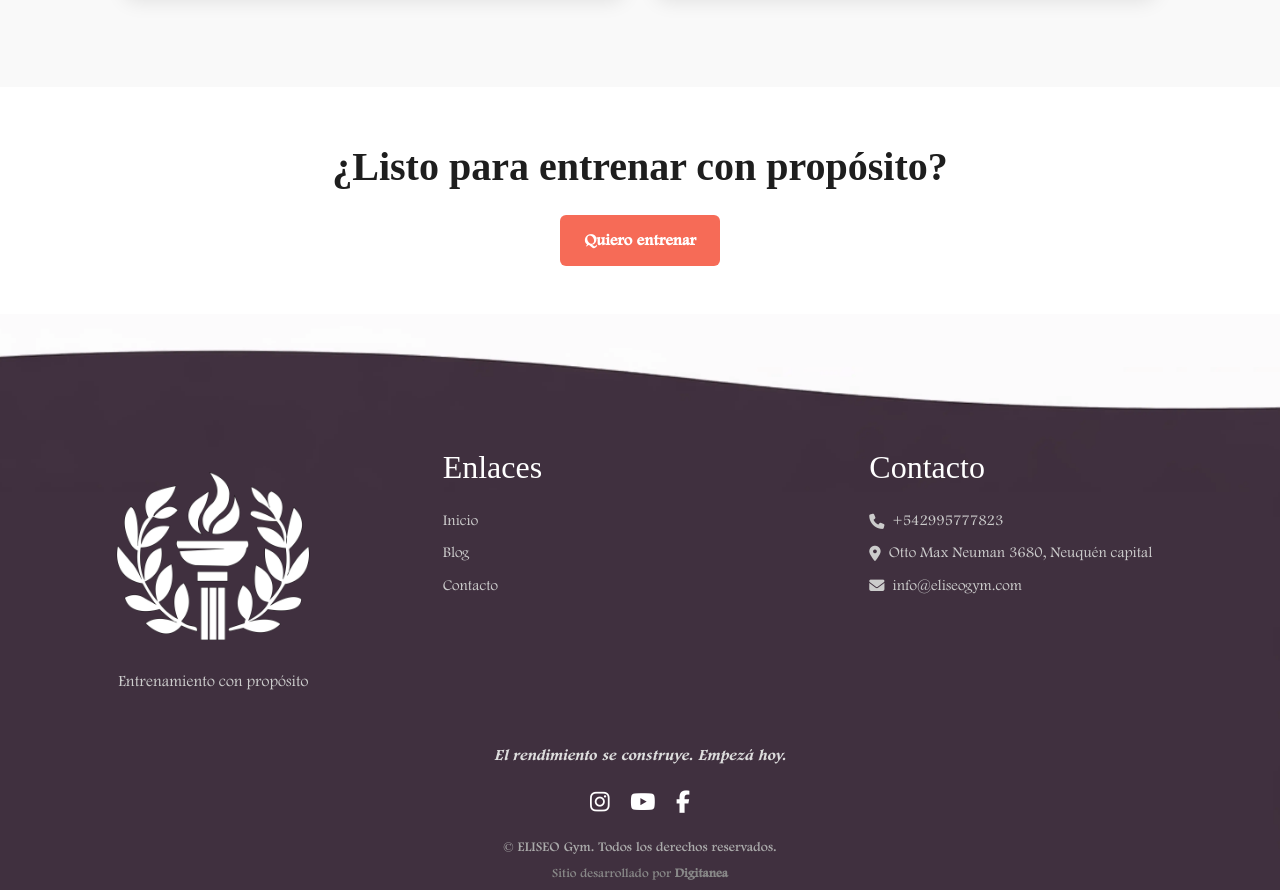
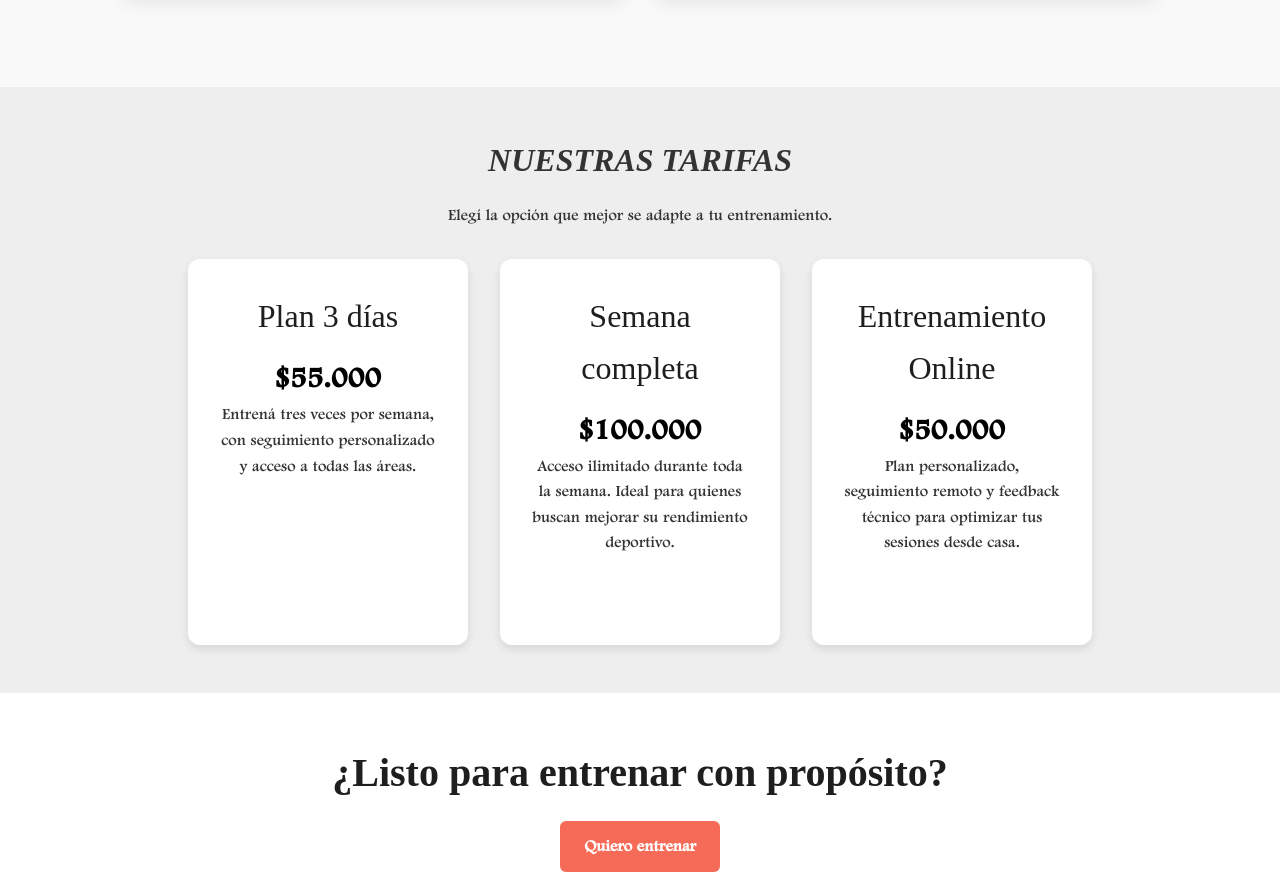
Before and after one commit to Pilita369/Eliseo.gym, a plain HTML site: page index.html in a window 1280 px wide. Shown: the part 2431-3321 px from the top of the page. Drawn offline with Linux system fonts and the light colour scheme; files whose address does not match are found by name.

Commit message:
agregado de tarifas

```diff
--- a/css/style.css
+++ b/css/style.css
@@ -318,6 +318,89 @@ a:focus,
   transform: scale(1.03);
 }
 
+/*TARIFAS*/
+.tarifas {
+text-align: center;
+padding: 3rem 1rem;
+background: #eee;
+font-family: var(--font-main);
+}
+
+
+.titulo-seccion {
+font-size: 2rem;
+font-weight: bold;
+color: var(--primary-color);
+font-style: italic;
+}
+
+
+.descripcion-seccion {
+margin-bottom: 2rem;
+color: var(--text-color);
+}
+
+
+.tarjetas-container {
+display: flex;
+flex-wrap: wrap;
+justify-content: center;
+gap: 2rem;
+}
+
+
+.tarjeta {
+background: white;
+border-radius: 12px;
+box-shadow: 0 4px 8px rgba(0, 0, 0, 0.1);
+padding: 2rem;
+width: 280px;
+position: relative;
+overflow: hidden;
+transition: transform 0.3s ease;
+}
+
+
+.tarjeta:hover {
+transform: translateY(-5px);
+}
+
+
+.precio {
+font-size: 1.8rem;
+font-weight: bold;
+color: #000;
+}
+
+
+.btn-reservar {
+display: inline-block;
+margin-top: 1rem;
+padding: 0.5rem 1.2rem;
+background: #333;
+color: #ffff;
+text-decoration: none;
+border-radius: 8px;
+font-weight: bold;
+opacity: 0;
+transform: translateY(20px);
+transition: opacity 0.3s ease, transform 0.3s ease;
+}
+
+
+.tarjeta:hover .btn-reservar {
+opacity: 1;
+transform: translateY(0);
+}
+
+
+.destacada {
+border: 2px solid var(--primary-color);
+}
+
+
+
+
 /* Responsive: solo un testimonio visible */
 @media (max-width: 768px) {
   .slide {
--- a/index.html
+++ b/index.html
@@ -132,6 +132,33 @@
 </section>
 
 
+<!-- Sección Tarifas -->
+<section class="tarifas">
+<h2 class="titulo-seccion">NUESTRAS TARIFAS</h2>
+<p class="descripcion-seccion">Elegí la opción que mejor se adapte a tu entrenamiento.</p>
+<div class="tarjetas-container">
+<div class="tarjeta">
+<h3>Plan 3 días</h3>
+<p class="precio">$55.000</p>
+<p>Entrená tres veces por semana, con seguimiento personalizado y acceso a todas las áreas.</p>
+<a href="https://wa.me/542995777823" target="_blank" class="btn-reservar">Reservar</a>
+</div>
+<div class="tarjeta destacada">
+<h3>Semana completa</h3>
+<p class="precio">$100.000</p>
+<p>Acceso ilimitado durante toda la semana. Ideal para quienes buscan mejorar su rendimiento deportivo.</p>
+<a href="https://wa.me/542995777823" target="_blank" class="btn-reservar">Reservar</a>
+</div>
+<div class="tarjeta">
+<h3>Entrenamiento Online</h3>
+<p class="precio">$50.000</p>
+<p>Plan personalizado, seguimiento remoto y feedback técnico para optimizar tus sesiones desde casa.</p>
+<a href="https://wa.me/542995777823" target="_blank" class="btn-reservar">Reservar</a>
+</div>
+</div>
+</section>
+
+
   <!-- Call to Action Final -->
   <section class="cta-final">
     <h2>¿Listo para entrenar con propósito?</h2>
```
